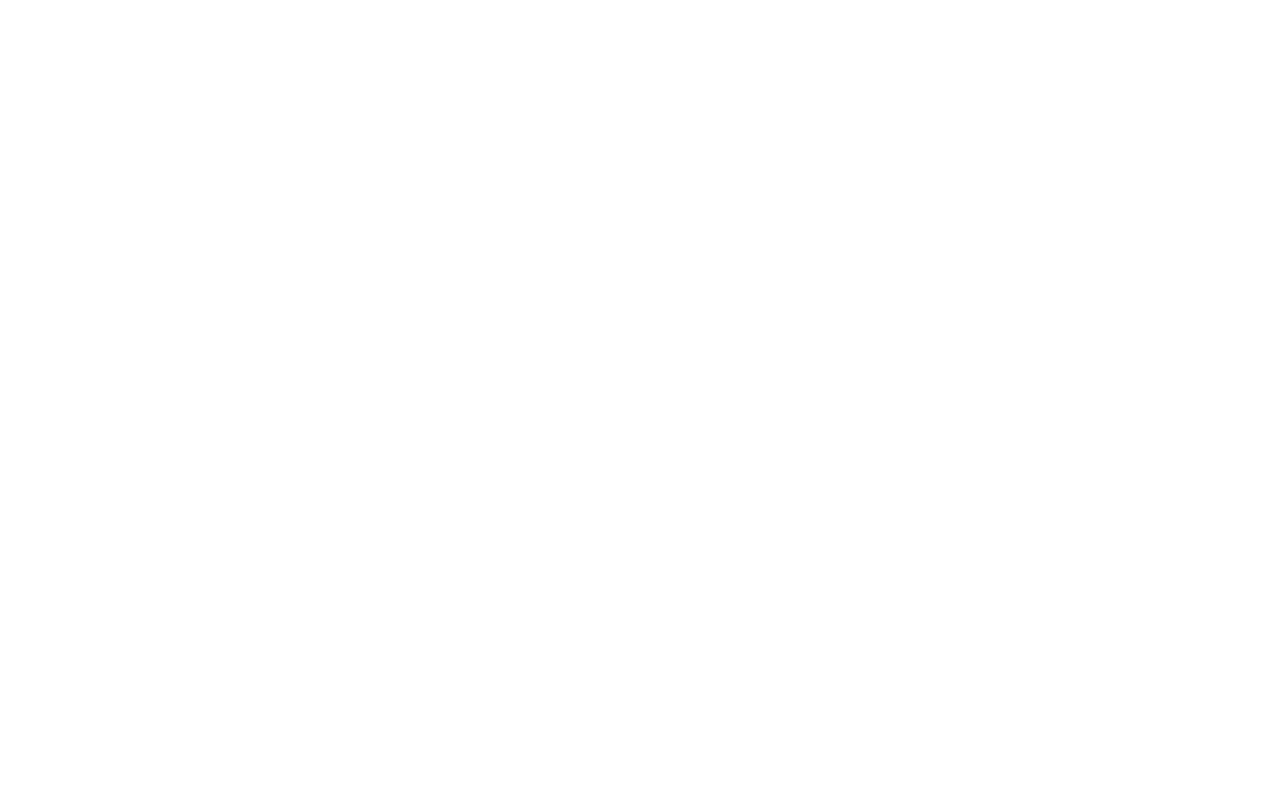
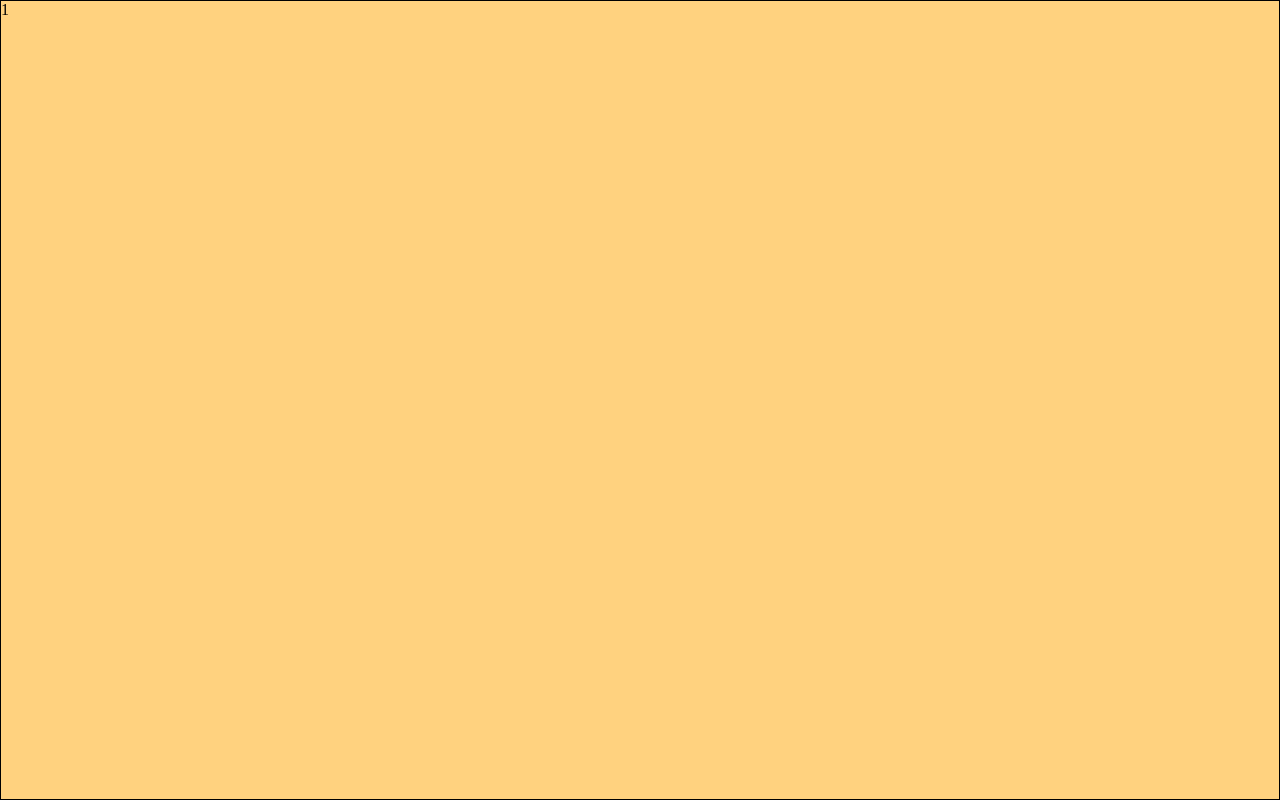
Before and after one commit to yingjieweb/react-playground, a React (Create React App) app: page /page-slide in a window 1280 px wide. Before the commit this address had no page. Built offline with nearby package versions, Linux system fonts and the light colour scheme.

Commit message:
feat: 🎸 Add page slide and immersive background

```diff
--- a/src/App.tsx
+++ b/src/App.tsx
@@ -1,7 +1,8 @@
 import { BrowserRouter, Route, Routes } from "react-router-dom";
 import PageA from "./pages/page-a";
 import PageB from "./pages/page-b";
-import GlobalModal from './components/GlobalModal';
+import PageSlide from "./pages/page-slide";
+import GlobalModal from "./components/GlobalModal";
 
 function App() {
   return (
@@ -10,6 +11,7 @@
         <Routes>
           <Route path="/" element={<PageA />} />
           <Route path="/page-b" element={<PageB />} />
+          <Route path="/page-slide" element={<PageSlide />} />
         </Routes>
       </BrowserRouter>
       <GlobalModal />
--- /dev/null
+++ b/src/pages/page-slide/index.tsx
@@ -0,0 +1,96 @@
+import { useEffect, useRef, useState } from "react";
+import styles from "./styles.module.scss";
+
+function PageSlide() {
+  const [showBackground, setShowBackground] = useState(false);
+  const groupRef = useRef<HTMLDivElement>(null);
+  const [bg1Size, setBg1Size] = useState(1);
+  const [bg1Opacity, setBg1Opacity] = useState(0);
+  const [bg2Opacity, setBg2Opacity] = useState(0);
+
+  useEffect(() => {
+    if (groupRef.current) {
+      observer.observe(groupRef.current);
+    }
+    return () => observer.disconnect();
+  }, []);
+
+  const observer = new IntersectionObserver(
+    (entries) => {
+      entries.forEach((entry) => {
+        setShowBackground(entry.isIntersecting);
+      });
+    },
+    {
+      // 设置根元素为视窗
+      root: null,
+      // 设置根元素的边距，可以提前或延迟触发
+      rootMargin: "0px",
+      // 设置交叉比例阈值
+      threshold: 0.1,
+    }
+  );
+  const handleScroll = (e: React.UIEvent<HTMLDivElement>) => {
+    const screenHeight = window.innerHeight;
+    const scrollTop = e.currentTarget.scrollTop;
+    const currentScreen = Math.floor(scrollTop / screenHeight);
+
+    console.log("===========", currentScreen);
+
+    switch (currentScreen) {
+      case 2:
+        setBg1Opacity(1);
+        setBg2Opacity(0);
+        setBg1Size((scrollTop - screenHeight * 1) / screenHeight);
+        break;
+      case 3:
+        setBg1Opacity(1);
+        setBg2Opacity(0);
+        setBg1Size((scrollTop - screenHeight * 1) / screenHeight);
+        break;
+      case 4:
+      case 5:
+      case 6:
+        setBg1Opacity(0);
+        setBg2Opacity(1);
+        break;
+      default:
+        setBg1Opacity(0);
+        setBg2Opacity(0);
+        break;
+    }
+  };
+
+  return (
+    <div className={styles.pageSlide} onScroll={handleScroll}>
+      <div className={styles.pageSlideItem}>1</div>
+      <div className={styles.pageSlideItem}>2</div>
+
+      <div className={styles.pageSlideGroup} ref={groupRef}>
+        <div className={styles.pageSlideItem}>3.1</div>
+        <div className={styles.pageSlideItem}>3.2</div>
+        <div className={styles.pageSlideItem}>3.3</div>
+        <div className={styles.pageSlideItem}>3.4</div>
+        <div className={styles.pageSlideItem}>3.5</div>
+        <div
+          className={styles.pageSlideGroupBackground}
+          style={{ display: showBackground ? "block" : "none" }}
+        >
+          <div
+            className={styles.background1}
+            style={{
+              opacity: bg1Opacity,
+              backgroundSize: `${bg1Size * 100}% ${bg1Size * 100}%`,
+            }}
+          />
+          <div className={styles.background2} style={{ opacity: bg2Opacity }} />
+        </div>
+      </div>
+
+      <div className={styles.pageSlideItem}>4</div>
+      <div className={styles.pageSlideItem}>5</div>
+    </div>
+  );
+}
+
+export default PageSlide;
--- /dev/null
+++ b/src/pages/page-slide/styles.module.scss
@@ -0,0 +1,63 @@
+.pageSlide {
+  height: 100vh;
+  overflow: auto;
+  scroll-snap-type: y mandatory;
+}
+
+.pageSlideItem {
+  height: 100vh;
+  box-sizing: border-box;
+  border: 1px solid #000;
+  scroll-snap-align: start;
+  position: relative;
+  z-index: 1;
+}
+
+.pageSlideGroup {
+  position: relative;
+}
+
+.pageSlideGroupBackground {
+  height: 100vh;
+  position: fixed;
+  top: 0;
+  left: 0;
+  right: 0;
+  z-index: 0;
+  background-color: orange;
+  opacity: 0;
+  animation: fadeIn 3s forwards;
+}
+
+@keyframes fadeIn {
+  from {
+    opacity: 0;
+  }
+  to {
+    opacity: 0.5;
+  }
+}
+
+.background1 {
+  width: 100%;
+  height: 100%;
+  background-image: url(https://imagecdn.ymm56.com/ymmfile/static/resource/c279d99f-963d-4adf-9803-66a9959cd7fd.png);
+  background-position: center;
+  background-repeat: no-repeat;
+  transition: opacity 0.5s ease-in-out;
+  position: absolute;
+  top: 0;
+  left: 0;
+}
+
+.background2 {
+  width: 100%;
+  height: 100%;
+  background-image: url(https://imagecdn.ymm56.com/ymmfile/static/resource/06957455-4950-45c5-bc0f-1fd0e63afac1.jpg);
+  background-position: center;
+  background-repeat: no-repeat;
+  transition: opacity 0.5s ease-in-out;
+  position: absolute;
+  top: 0;
+  left: 0;
+}
```
